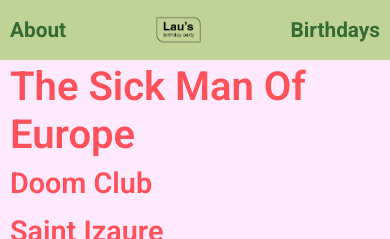
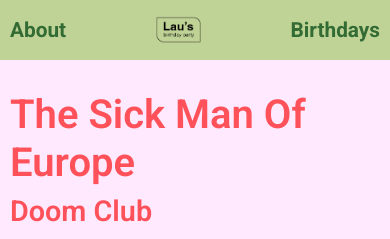
Before and after one commit to margmg/lausbirthdayparty.github.io, a plain HTML site: page index.html in a window 390 px wide. Shown: the top 239 px of the page. Drawn offline with Linux system fonts and the light colour scheme.

Commit message:
12.06.2025.10.20

```diff
--- a/style.css
+++ b/style.css
@@ -1027,8 +1027,8 @@ table, figure{
     }
 
     .separazione{
-        margin-top: 11%;
-        background-color: #ff5159;
+        margin-top: 18%;
+        /* background-color: #ff5159; */
         height: 1px;
     }
     /* ABOUT */
```
